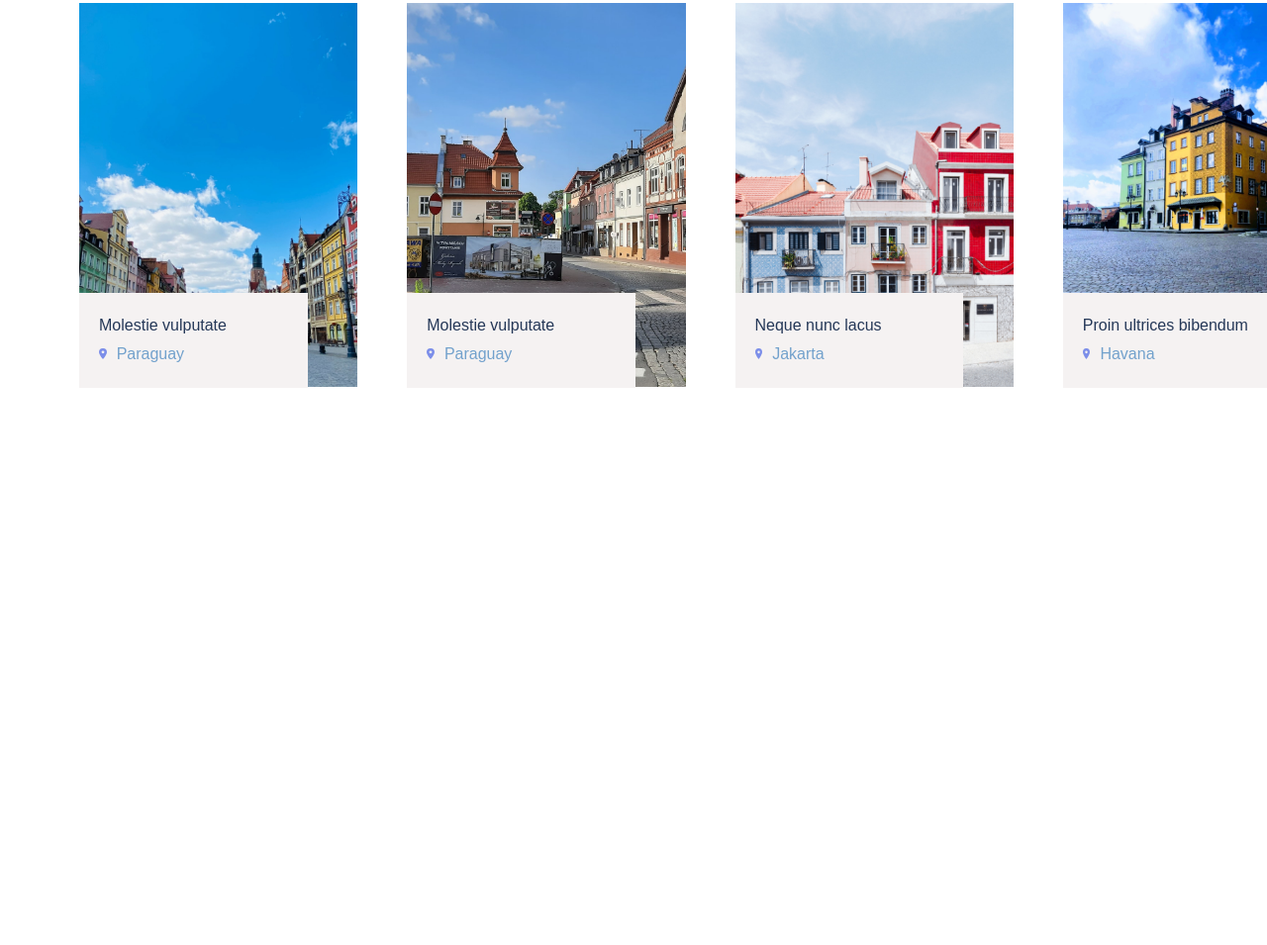
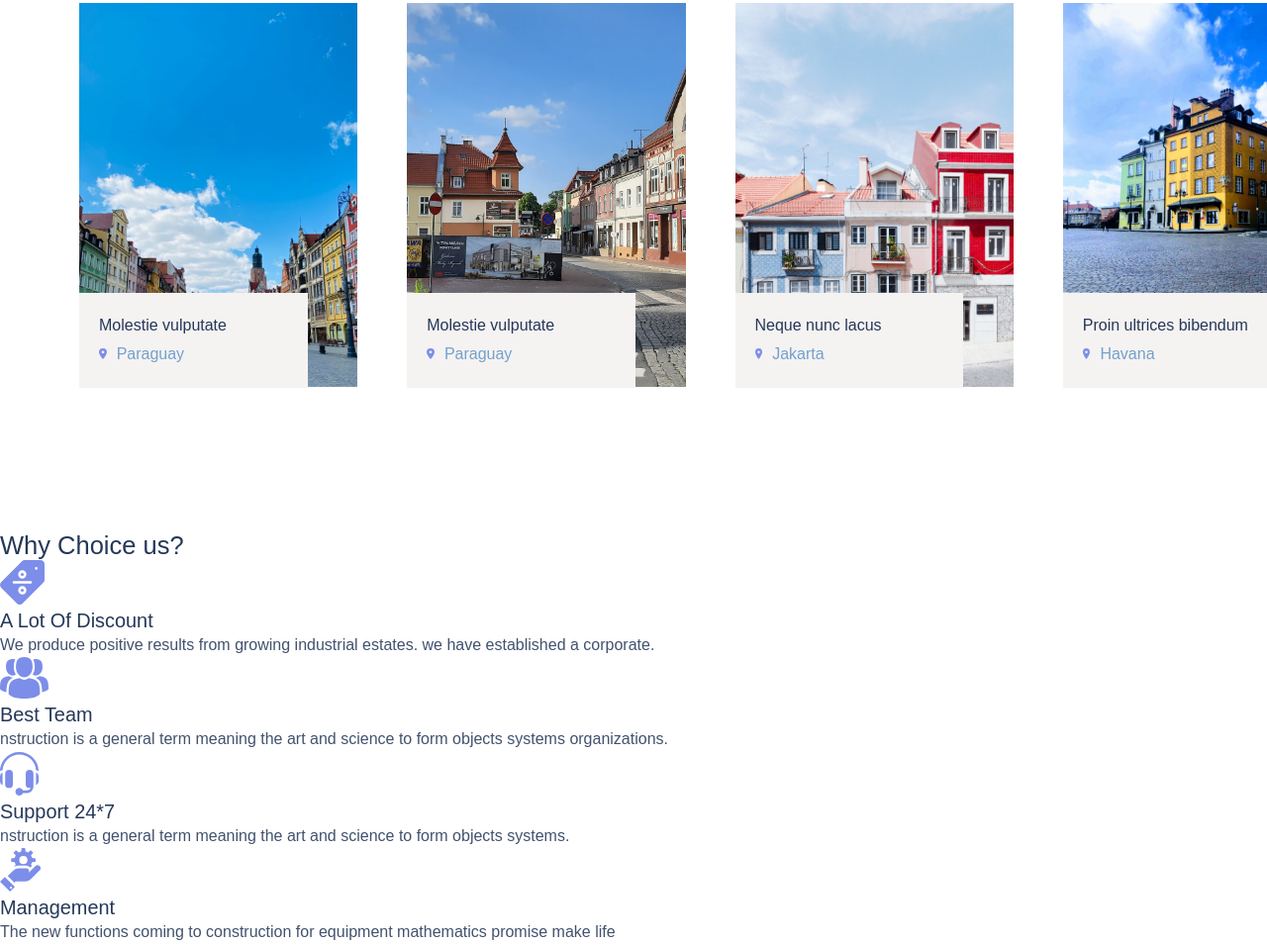
Before and after one commit to nibin-1999/task-9, a plain HTML site: page index.html in a window 1280 px wide. Shown: the part 1559-2514 px from the top of the page at 99% size. Before the commit the page ends 2096 px from the top, so only its background shows below. Drawn offline with Linux system fonts and the light colour scheme; files whose address does not match are found by name.

Commit message:
choice section html added

```diff
--- a/index.html
+++ b/index.html
@@ -141,5 +141,40 @@
                 </ul>
             </section>
         </section> <!--#work-->
+
+
+        <section id="choice">
+            <section class="top">
+                <h2>Why Choice us?</h2>
+            </section> <!--choice section.top-->
+            <section class="bottom">
+                <ul>
+                    <li>
+                        <div class="rect"></div>
+                        <img src="./Assets/discount.svg" alt="discount-svg" />
+                        <h3>A Lot Of Discount</h3>
+                        <p>We produce positive results from growing industrial estates. we have established a corporate.</p>
+                    </li>
+                    <li>
+                        <div class="rect"></div>
+                        <img src="./Assets/team.svg" alt="team-svg" />
+                        <h3>Best Team</h3>
+                        <p>nstruction is a general term meaning the art and science to form objects systems organizations.</p>
+                    </li>
+                    <li>
+                        <div class="rect"></div>
+                        <img src="./Assets/support.svg" alt="support-svg" />
+                        <h3>Support 24*7</h3>
+                        <p>nstruction is a general term meaning the art and science to form objects systems.</p>
+                    </li>
+                    <li>
+                        <div class="rect"></div>
+                        <img src="./Assets/management.svg" alt="management-svg" />
+                        <h3>Management</h3>
+                        <p>The new functions coming to construction for equipment mathematics promise make life</p>
+                    </li>
+                </ul>
+            </section> <!--choice section.bottom-->
+        </section> <!--choice-->
     </body>
 </html>
```
